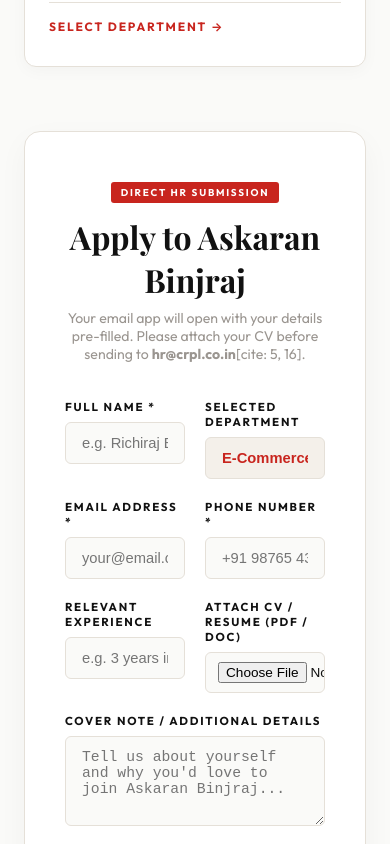
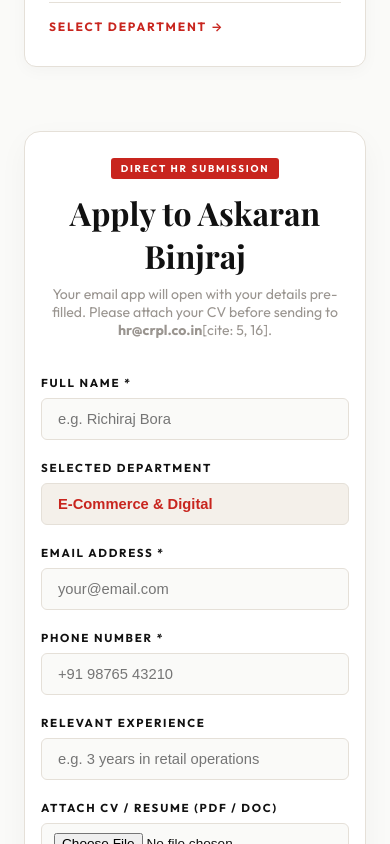
Before and after one commit to richieraj45-creator/askaran-binjraj-redesign, a React (Create React App) app: page /careers in a window 390 px wide. Shown: the part 2460-3304 px from the top of the page. Built offline with nearby package versions, Linux system fonts and the light colour scheme; no server answers; a web font is replaced by a local one.

Commit message:
Improve careers application form layout on mobile

```diff
--- a/src/pages/Careers.jsx
+++ b/src/pages/Careers.jsx
@@ -177,7 +177,7 @@ export default function Careers() {
         </div>
 
         {/* Quick Application Form Box with CV Upload */}
-        <div id="apply-form" style={{ background: "#ffffff", border: "1px solid var(--border)", borderRadius: "16px", padding: "48px 40px", maxWidth: "800px", margin: "0 auto", boxShadow: "0 10px 30px rgba(0,0,0,0.04)" }}>
+        <div id="apply-form" style={{ background: "#ffffff", border: "1px solid var(--border)", borderRadius: "16px", padding: "clamp(24px, 5vw, 48px) clamp(16px, 4vw, 40px)", maxWidth: "800px", margin: "0 auto", boxShadow: "0 10px 30px rgba(0,0,0,0.04)" }}>
           <div style={{ textAlign: "center", marginBottom: "36px" }}>
             <span className="sf-badge" style={{ marginBottom: "12px" }}>Direct HR Submission</span>
             <h3 style={{ fontFamily: "var(--serif)", fontSize: "2rem", margin: "0 0 8px" }}>Apply to Askaran Binjraj</h3>
@@ -193,7 +193,7 @@ export default function Careers() {
             </div>
           ) : (
             <form onSubmit={handleSubmit} style={{ display: "flex", flexDirection: "column", gap: "20px" }}>
-              <div style={{ display: "grid", gridTemplateColumns: "1fr 1fr", gap: "20px" }}>
+              <div style={{ display: "grid", gridTemplateColumns: "repeat(auto-fit, minmax(min(100%, 240px), 1fr))", gap: "20px" }}>
                 <div>
                   <label style={{ display: "block", fontSize: "0.72rem", fontWeight: 700, textTransform: "uppercase", letterSpacing: "0.15em", marginBottom: "8px" }}>Full Name *</label>
                   <input
@@ -216,7 +216,7 @@ export default function Careers() {
                 </div>
               </div>
 
-              <div style={{ display: "grid", gridTemplateColumns: "1fr 1fr", gap: "20px" }}>
+              <div style={{ display: "grid", gridTemplateColumns: "repeat(auto-fit, minmax(min(100%, 240px), 1fr))", gap: "20px" }}>
                 <div>
                   <label style={{ display: "block", fontSize: "0.72rem", fontWeight: 700, textTransform: "uppercase", letterSpacing: "0.15em", marginBottom: "8px" }}>Email Address *</label>
                   <input
@@ -241,7 +241,7 @@ export default function Careers() {
                 </div>
               </div>
 
-              <div style={{ display: "grid", gridTemplateColumns: "1fr 1fr", gap: "20px" }}>
+              <div style={{ display: "grid", gridTemplateColumns: "repeat(auto-fit, minmax(min(100%, 240px), 1fr))", gap: "20px" }}>
                 <div>
                   <label style={{ display: "block", fontSize: "0.72rem", fontWeight: 700, textTransform: "uppercase", letterSpacing: "0.15em", marginBottom: "8px" }}>Relevant Experience</label>
                   <input
```
